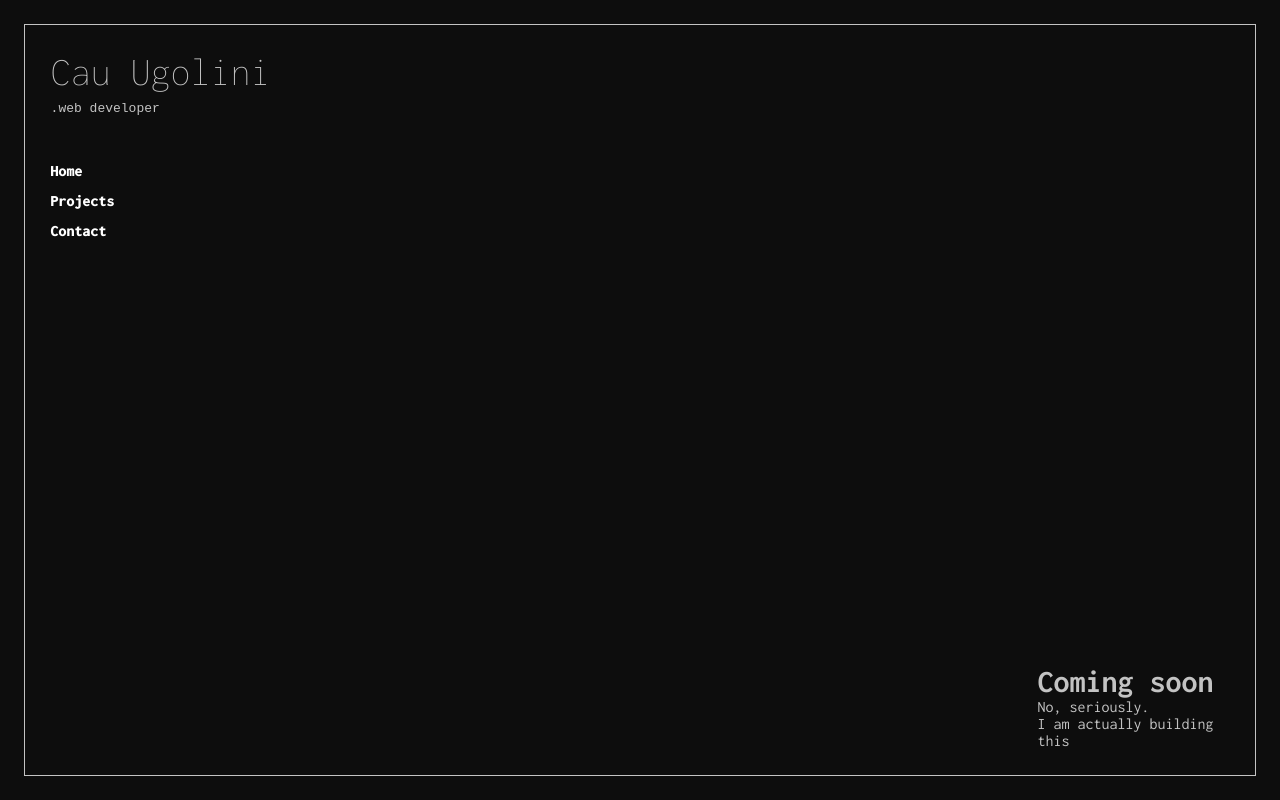
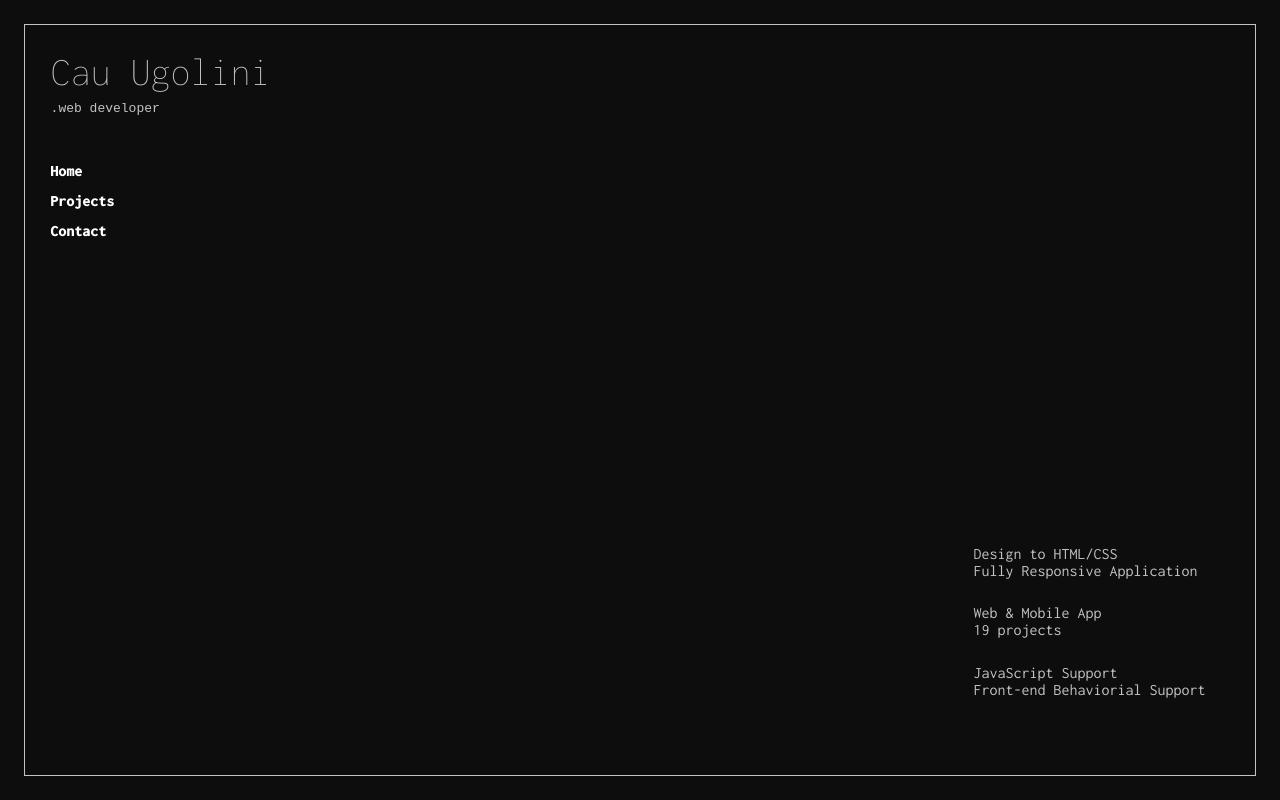
Before and after one commit to caumaria/PortfolioCard, a React (Vite) app in the folder PortfolioCard/: page /Projects in a window 1280 px wide. Built offline with nearby package versions, Linux system fonts and the light colour scheme.

Commit message:
projects page - motion added, mia projects XD

```diff
--- a/PortfolioCard/package.json
+++ b/PortfolioCard/package.json
@@ -9,6 +9,7 @@
     "preview": "vite preview"
   },
   "dependencies": {
+    "framer-motion": "^10.11.5",
     "react": "^18.2.0",
     "react-dom": "^18.2.0",
     "styled-components": "^5.3.9",
--- a/PortfolioCard/src/pages/Contact.jsx
+++ b/PortfolioCard/src/pages/Contact.jsx
@@ -2,7 +2,7 @@ import React from "react";
 import styled from "styled-components";
 import Github from "../assets/github.svg";
 import Linkedin from "../assets/linkedin.svg";
-import Email from "../assets/email.svg"
+
 
 
 const Info = styled.div`
@@ -13,8 +13,6 @@ const Info = styled.div`
   bottom: 0;
   right: 0;
   z-index: 99;
-  padding-bottom: 1rem;
-
 `;
 
 const Social = styled.img`
--- a/PortfolioCard/src/pages/Main.jsx
+++ b/PortfolioCard/src/pages/Main.jsx
@@ -1,5 +1,4 @@
 import React from "react";
-
 import About from "../components/homepage/About";
 
 const Main = () => {
--- a/PortfolioCard/src/pages/Projects.jsx
+++ b/PortfolioCard/src/pages/Projects.jsx
@@ -1,29 +1,97 @@
-import React from 'react';
-import styled from 'styled-components';
+import React from "react";
+import styled from "styled-components";
+import { motion } from "framer-motion";
 
-
-const Conteiner = styled.div`
-  width: 12rem;
-  color: rgb(195, 195, 195);
-  margin: 1.6rem;
+const Conteiner = styled(motion.div)`
+  width: auto;
+  height: 16rem;
+  color: #c3c3c3;
   position: absolute;
   bottom: 0;
   right: 0;
+  font-family: "Inconsolata", monospace;
   z-index: 99;
 `;
+
+const staggerContainer = (staggerChildren, delayChildren) => ({
+  hidden: {},
+  show: {
+    transition: {
+      staggerChildren,
+      delayChildren,
+    },
+  },
+});
+
+const ContainerSlideIn = styled(motion.div)`
+  position: relative;
+`;
+
+const StyledProject = styled.div`
+  width: 16rem;
+  color: rgb(195, 195, 195);
+  margin: 1.6rem;
+`;
+
+const fadeIn = (direction, type, delay, duration) => ({
+  hidden: {
+    x: direction === "left" ? 100 : direction === "right" ? -100 : 0,
+    y: direction === "up" ? 100 : direction === "down" ? -100 : 0,
+    opacity: 0,
+  },
+  show: {
+    x: 0,
+    y: 0,
+    opacity: 1,
+    transition: {
+      type,
+      delay,
+      duration,
+      ease: "easeOut",
+    },
+  },
+});
+
+const projects = [
+  {
+    name: "Design to HTML/CSS",
+    projects: "Fully Responsive Application",
+  },
+  {
+    name: "Web & Mobile App",
+    projects: "19 projects",
+  },
+  {
+    name: "JavaScript Support",
+    projects: "Front-end Behaviorial Support",
+  },
+];
 
 const Projects = () => {
   return (
     <>
-    <Conteiner>
-      <h1>Coming soon</h1>
-      <p>No, seriously.
-        <br></br>
-        I am actually building this
-        </p>
-    </Conteiner>
+      <Conteiner
+        variants={staggerContainer}
+        initial="hidden"
+        whileInView="show"
+        viewport={{ once: false, amount: 0.25 }}
+      >
+        {projects.map((exp, i) => {
+          return (
+            <ContainerSlideIn
+              variants={fadeIn("left", "tween", (i + 1) * 0.2, 1)}
+              key={i}
+            >
+              <StyledProject>
+                <p>{exp.name}</p>
+                <p>{exp.projects}</p>
+              </StyledProject>
+            </ContainerSlideIn>
+          );
+        })}
+      </Conteiner>
     </>
-  )
-}
+  );
+};
 
-export default Projects
+export default Projects;
```
Also changed, not shown: PortfolioCard/src/assets/email.svg (deleted), 1 other file (tests, documents, lock files or other folders).
